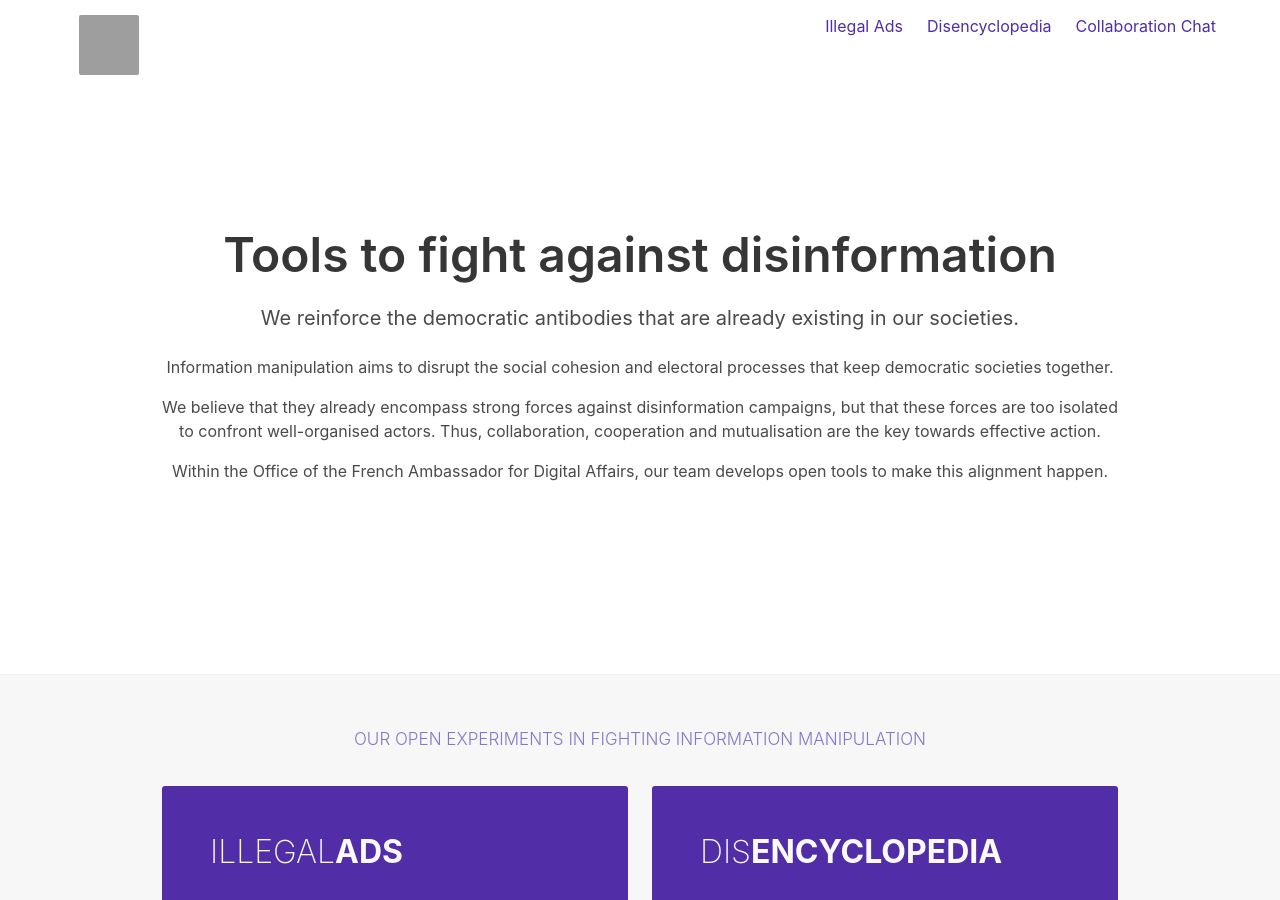
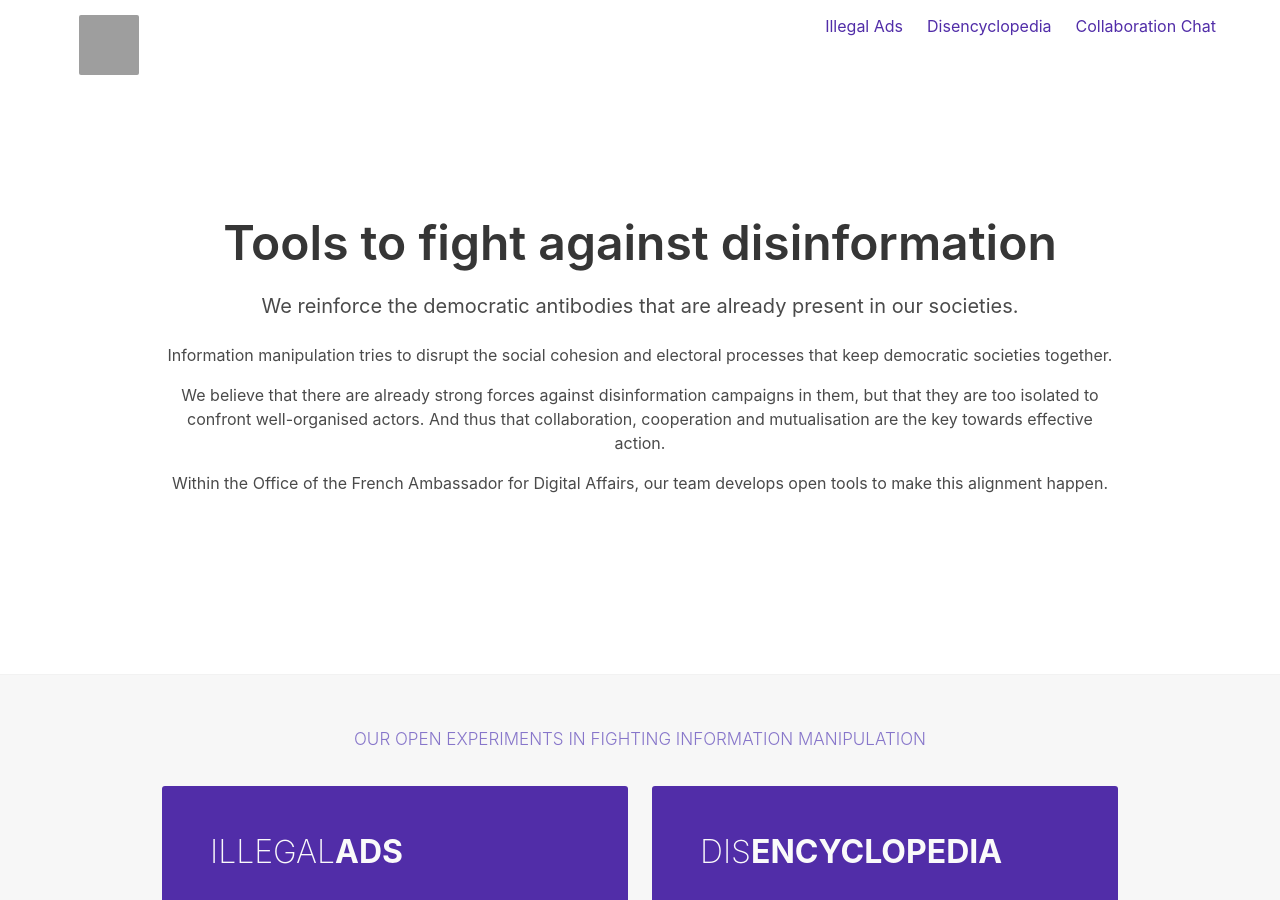
Before and after one commit to ambanum/disinfo.quaidorsay.fr, a Jekyll site: the page built from _pages/index.html, in a window 1280 px wide and 900 px high. Built offline with Jekyll 4.4.1, drawn with Linux system fonts in a browser that asks for light colours; comment, search, counter and statistics services are not loaded; grey boxes are pictures that could not be loaded.

Commit message:
Revert "Operate minor changes post-review"
f7fc88da42c45afab640adce3a58f2b11f419bbf

```diff
--- a/_pages/index.html
+++ b/_pages/index.html
@@ -36,13 +36,13 @@ nav_exclude: true
 							Tools to fight against disinformation
 						</h1>
 						<h2 class="subtitle">
-							We reinforce the democratic antibodies that are already existing in our societies.
+							We reinforce the democratic antibodies that are already present in our societies.
 						</h2>
 						<p class="description">
-							Information manipulation aims to disrupt the social cohesion and electoral processes that keep democratic societies together.
+							Information manipulation tries to disrupt the social cohesion and electoral processes that keep democratic societies together.
 						</p>
 						<p class="description">
-							We believe that they already encompass strong forces against disinformation campaigns, but that these forces are too isolated to confront well-organised actors. Thus, collaboration, cooperation and mutualisation are the key towards effective action.
+							We believe that there are already strong forces against disinformation campaigns in them, but that they are too isolated to confront well-organised actors. And thus that collaboration, cooperation and mutualisation are the key towards effective action.
 						</p>
 						<p class="description">
 							Within the Office of the French Ambassador for Digital Affairs, our team develops open tools to make this alignment happen.
```
